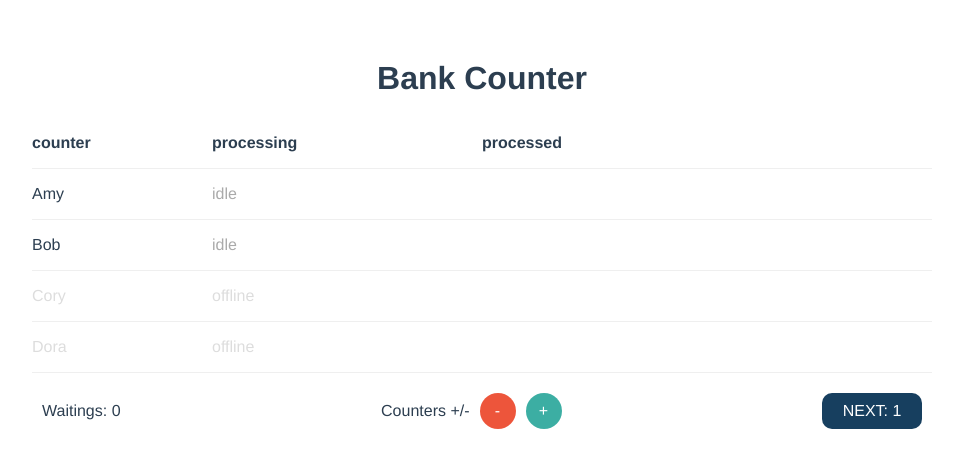
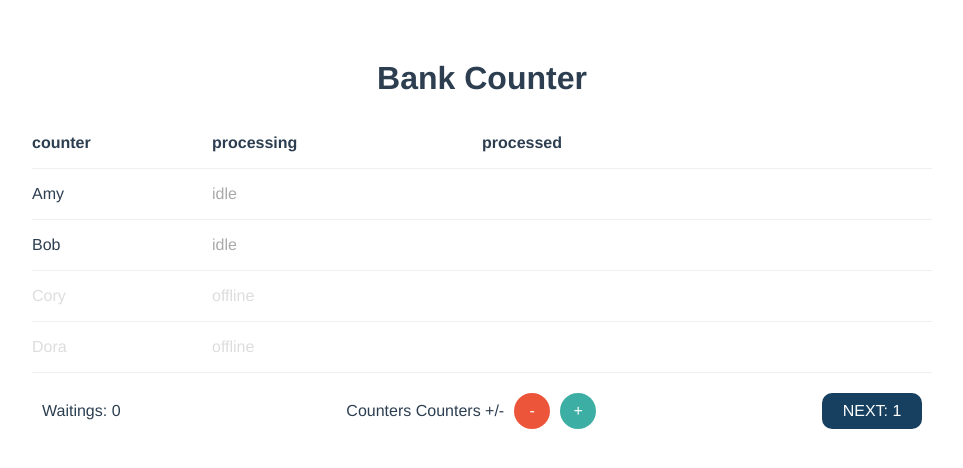
Before and after one commit to poyenhuang/waiting-draw-machine, a Vue app: page / in a window 1280 px wide. Shown: the top 468 px of the page, without its empty margins (158-1121 px from the left). Built offline with nearby package versions, Linux system fonts and the light colour scheme.

Commit message:
[fix] renaming

```diff
--- a/src/views/Counters.vue
+++ b/src/views/Counters.vue
@@ -17,7 +17,7 @@
       <div class="toolbar">
         <div>Waitings: {{ waitingList.length }}</div>
         <div class="btn-group">
-          <div>Counters +/-</div>
+          <div>Counters Counters +/-</div>
           <div @click="reduceCounter" :class="['minus-btn', { 'is-enable': isCounterReduceable }]">-</div>
           <div @click="addCounter" :class="['plus-btn', { 'is-enable': isCounterAddable }]">+</div>
         </div>
```
